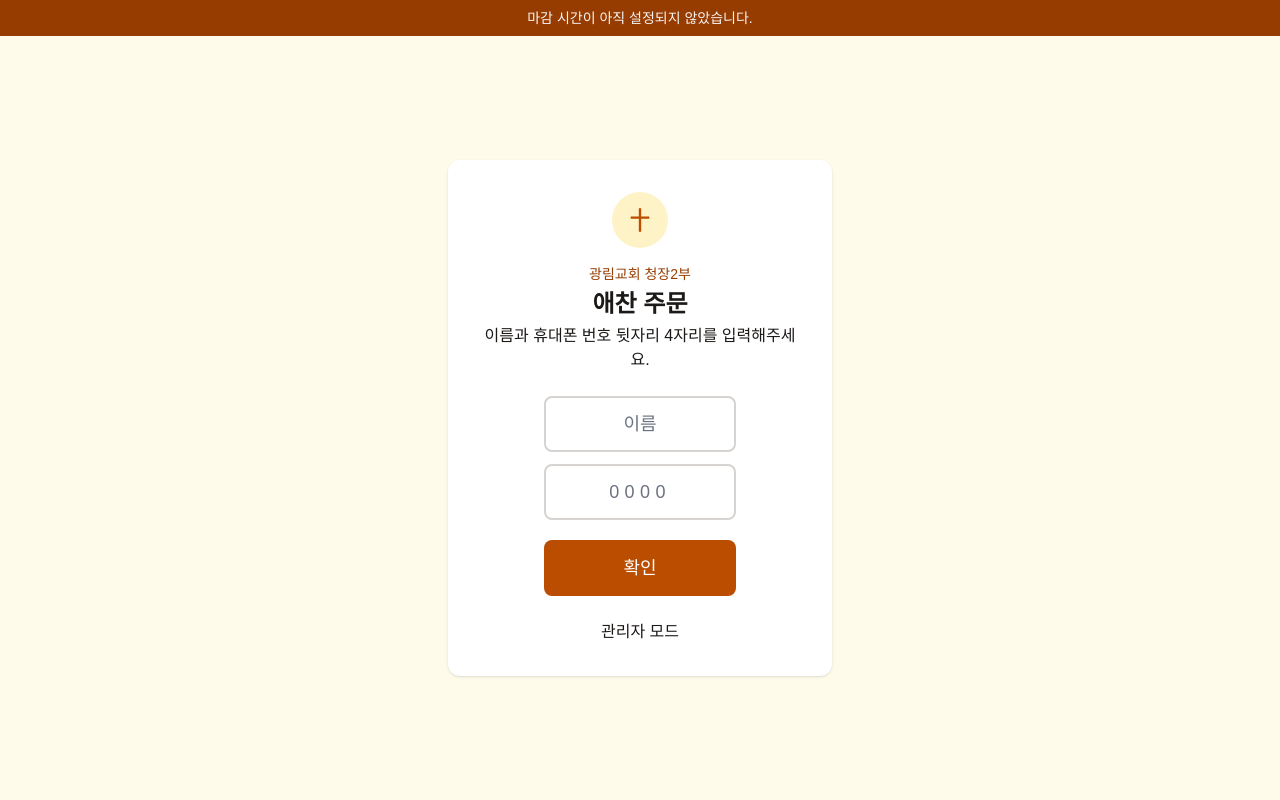
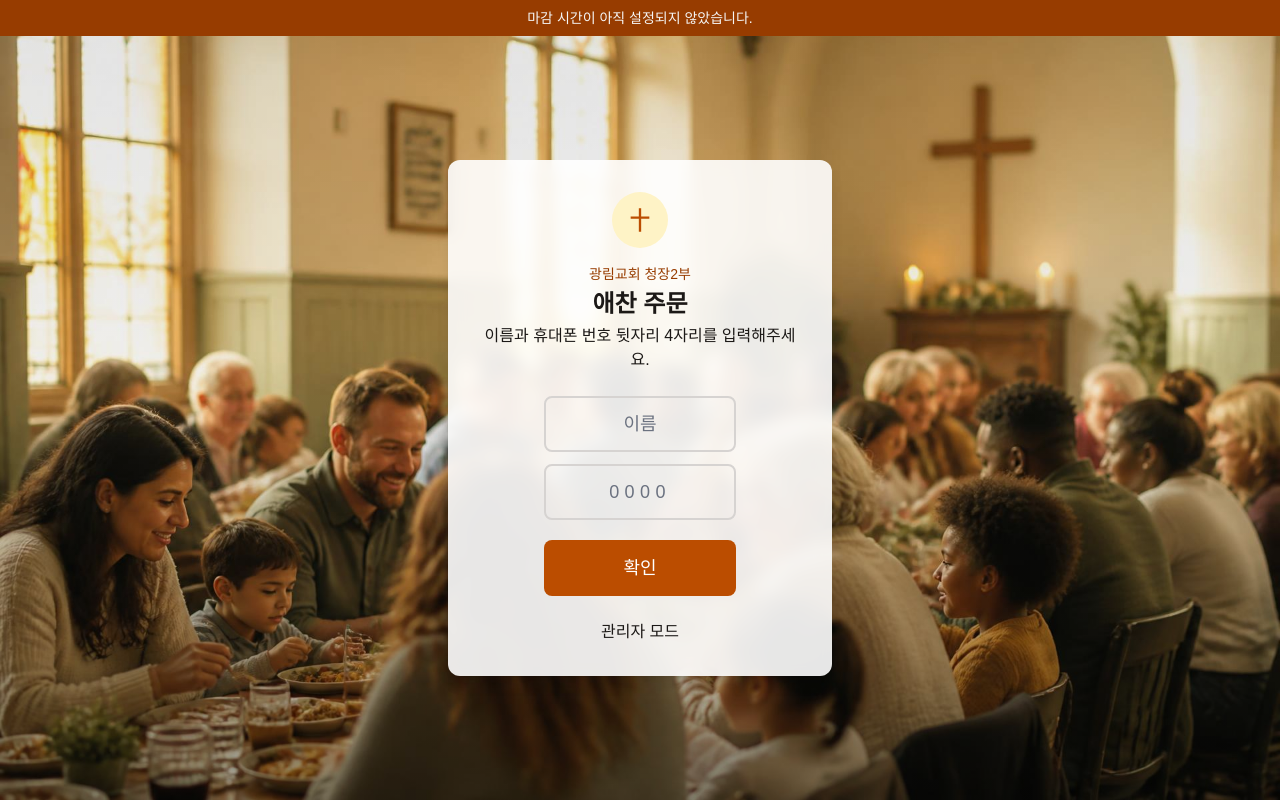
Before and after one commit to kumji/church-lunch, a Next.js app: page / in a window 1280 px wide. Built offline with nearby package versions, Linux system fonts and the light colour scheme; no server answers; the database is empty.

Commit message:
Add fellowship-meal photo as entry page background
Positioned so the cross stays in frame (bg-position 78% 20%), with a
dark gradient overlay for contrast and a semi-transparent, blurred
login card so the photo still reads through it.

```diff
--- a/src/app/page.tsx
+++ b/src/app/page.tsx
@@ -37,10 +37,16 @@ export default function EntryPage() {
   }
 
   return (
-    <div className="flex min-h-screen flex-col items-center bg-amber-50">
+    <div
+      className="relative flex min-h-screen flex-col items-center bg-stone-900 bg-cover bg-no-repeat"
+      style={{ backgroundImage: "url('/images/hero-church-lunch.jpg')", backgroundPosition: "78% 20%" }}
+    >
+      <div className="absolute inset-0 bg-gradient-to-b from-black/10 via-black/5 to-black/40" />
+
+      <div className="relative z-10 flex w-full flex-1 flex-col items-center">
         <CountdownTimer deadline={deadline} />
-      <div className="flex w-full flex-1 flex-col items-center justify-center px-4">
-        <div className="w-full max-w-sm rounded-xl bg-white p-8 shadow-sm">
+        <div className="flex w-full flex-1 flex-col items-center justify-center px-4 py-10">
+          <div className="w-full max-w-sm rounded-xl bg-white/90 p-8 shadow-lg backdrop-blur-sm">
             <div className="mb-4 flex justify-center">
               <div className="flex h-14 w-14 items-center justify-center rounded-full bg-amber-100">
                 <svg viewBox="0 0 24 24" className="h-7 w-7 text-amber-700" fill="currentColor" aria-hidden="true">
@@ -98,5 +104,6 @@ export default function EntryPage() {
           </div>
         </div>
       </div>
+    </div>
   );
 }
```
Also changed, not shown: public/images/hero-church-lunch.jpg (added). Lines whose indentation alone changed are shown as unchanged.
